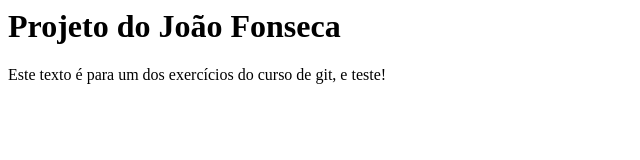
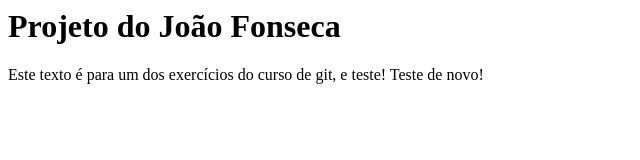
Before and after one commit to rodrigodf83/curso-git, a plain HTML site: page index.html in a window 1280 px wide. Shown: the full height of the page, 0-640 px from the left. Drawn offline with Linux system fonts and the light colour scheme.

Commit message:
testando o projeto

```diff
--- a/index.html
+++ b/index.html
@@ -3,6 +3,6 @@
  </head>
  <body>
  	<h1>Projeto do João Fonseca</h1>
- 	<p>Este texto é para um dos exercícios do curso de git, e teste!</p>
+ 	<p>Este texto é para um dos exercícios do curso de git, e teste! Teste de novo!</p>
  </body>
 </html>
```
